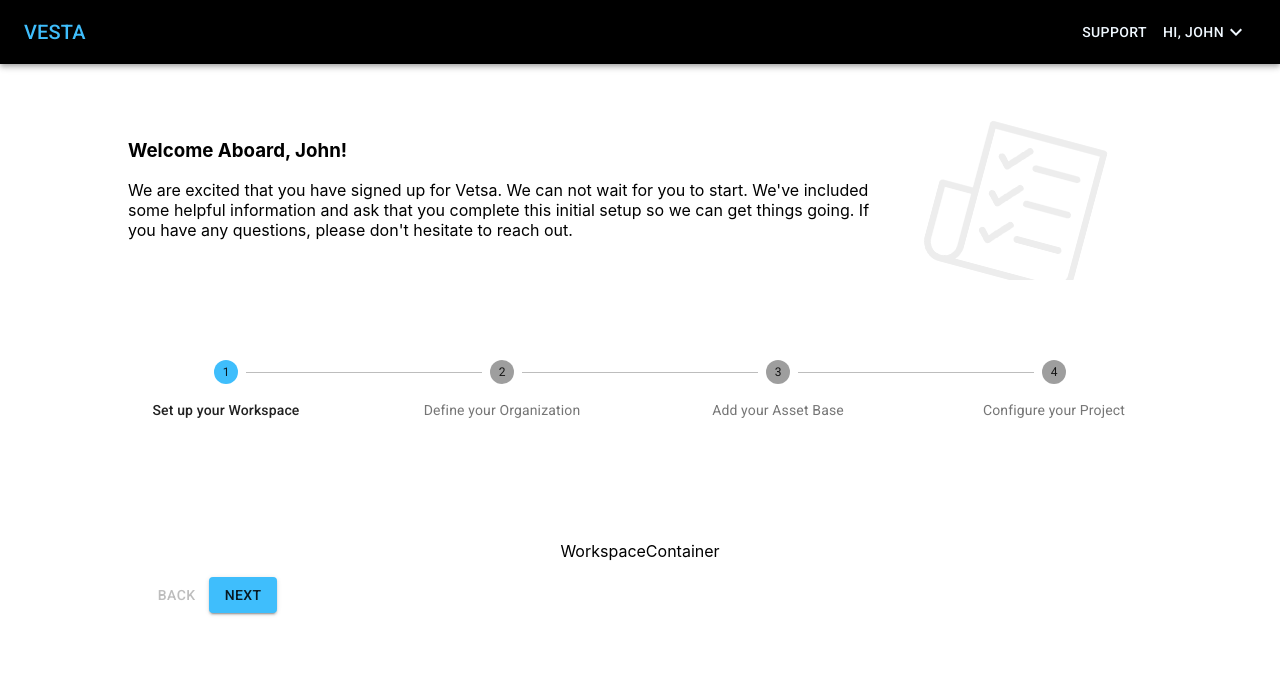
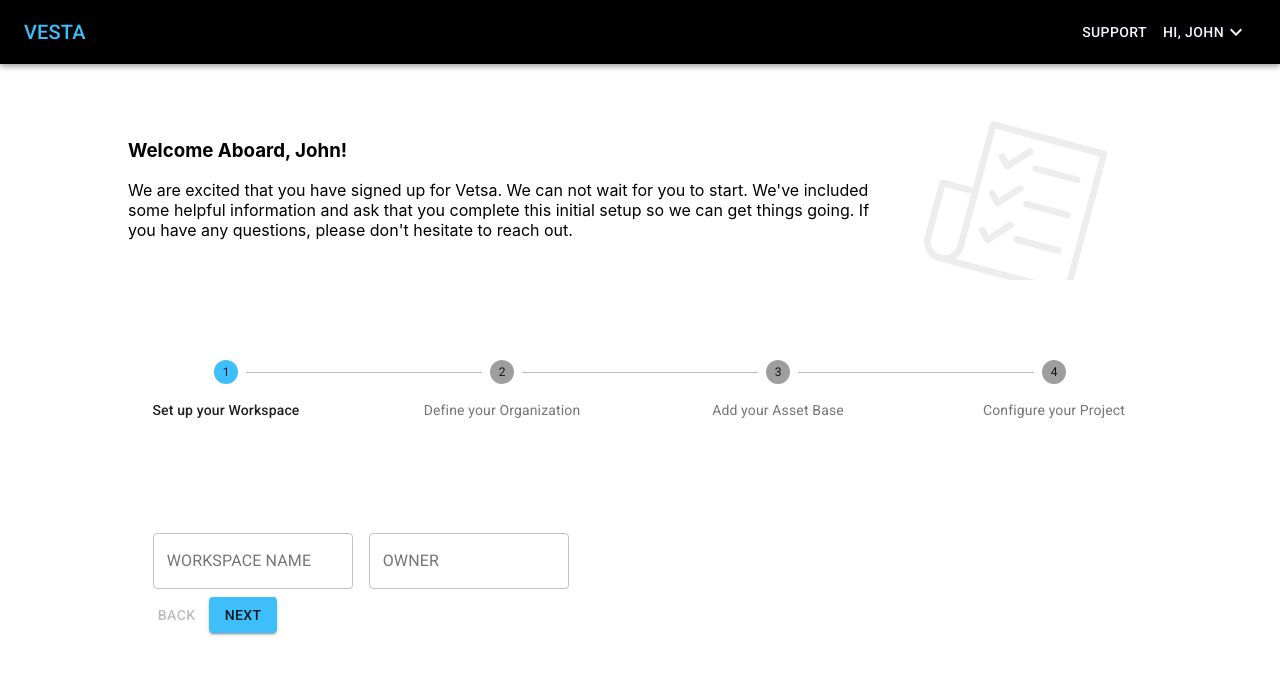
Before and after one commit to enablersinc/vesta2React, a React (Create React App) app: page / in a window 1280 px wide. Shown: the top 674 px of the page. Built offline with nearby package versions, Linux system fonts and the light colour scheme.

Commit message:
add workspacefields

```diff
--- a/src/components/Onboarding/OuterComps/Stepper/StepperComponent.tsx
+++ b/src/components/Onboarding/OuterComps/Stepper/StepperComponent.tsx
@@ -108,8 +108,8 @@ const StepperComponent: React.FC = () => {
             <Grid
               container
               direction="column"
-              justify="center"
-              alignItems="center"
+              // justify="center"
+              // alignItems="center"
               spacing={1}
             >
               <Grid item xl={12}>
--- /dev/null
+++ b/src/components/Onboarding/Workspace/Fields/WorkspaceFields.scss
@@ -0,0 +1,7 @@
+.WorkspaceFields {
+  display: flex;
+  flex-wrap: wrap;
+  justify-content: flex-start;
+  width: 100%;
+  height: 100%;
+}
--- /dev/null
+++ b/src/components/Onboarding/Workspace/Fields/WorkspaceFields.tsx
@@ -0,0 +1,69 @@
+import React from "react";
+import { TextField, makeStyles, createStyles, Theme } from "@material-ui/core";
+import clsx from "clsx";
+import "./WorkspaceFields.scss";
+const useStyles = makeStyles((theme: Theme) =>
+  createStyles({
+    root: {
+      // display: "flex",
+      // justifyContent: "flex-start"
+      // flexWrap: "wrap"
+    },
+    margin: {
+      margin: theme.spacing(1)
+    },
+    textField: {
+      flexBasis: 200
+    }
+  })
+);
+
+interface State {
+  amount: string;
+  password: string;
+  weight: string;
+  weightRange: string;
+  showPassword: boolean;
+}
+
+const WorkspaceFields: React.FC = () => {
+  const classes = useStyles();
+  const [values, setValues] = React.useState<State>({
+    amount: "",
+    password: "",
+    weight: "",
+    weightRange: "",
+    showPassword: false
+  });
+
+  const handleChange = (prop: keyof State) => (
+    event: React.ChangeEvent<HTMLInputElement>
+  ) => {
+    setValues({ ...values, [prop]: event.target.value });
+  };
+
+  return (
+    <div className="WorkspaceFields">
+      <TextField
+        id="outlined-adornment-weight"
+        className={clsx(classes.margin, classes.textField)}
+        variant="outlined"
+        label="WORKSPACE NAME"
+        value={values.weight}
+        onChange={handleChange("weight")}
+        InputProps={{}}
+      />
+      <TextField
+        id="outlined-adornment-weight"
+        className={clsx(classes.margin, classes.textField)}
+        variant="outlined"
+        label="OWNER"
+        value={values.weight}
+        onChange={handleChange("weight")}
+        InputProps={{}}
+      />
+    </div>
+  );
+};
+
+export default WorkspaceFields;
--- a/src/components/Onboarding/Workspace/WorkspaceContainer.tsx
+++ b/src/components/Onboarding/Workspace/WorkspaceContainer.tsx
@@ -1,9 +1,10 @@
 import React from "react";
+import WorkspaceFields from "./Fields/WorkspaceFields";
 
 const WorkspaceContainer: React.FC = () => {
   return (
     <div className="WorkspaceContainer">
-      <p>WorkspaceContainer</p>
+      <WorkspaceFields />
     </div>
   );
 };
```
